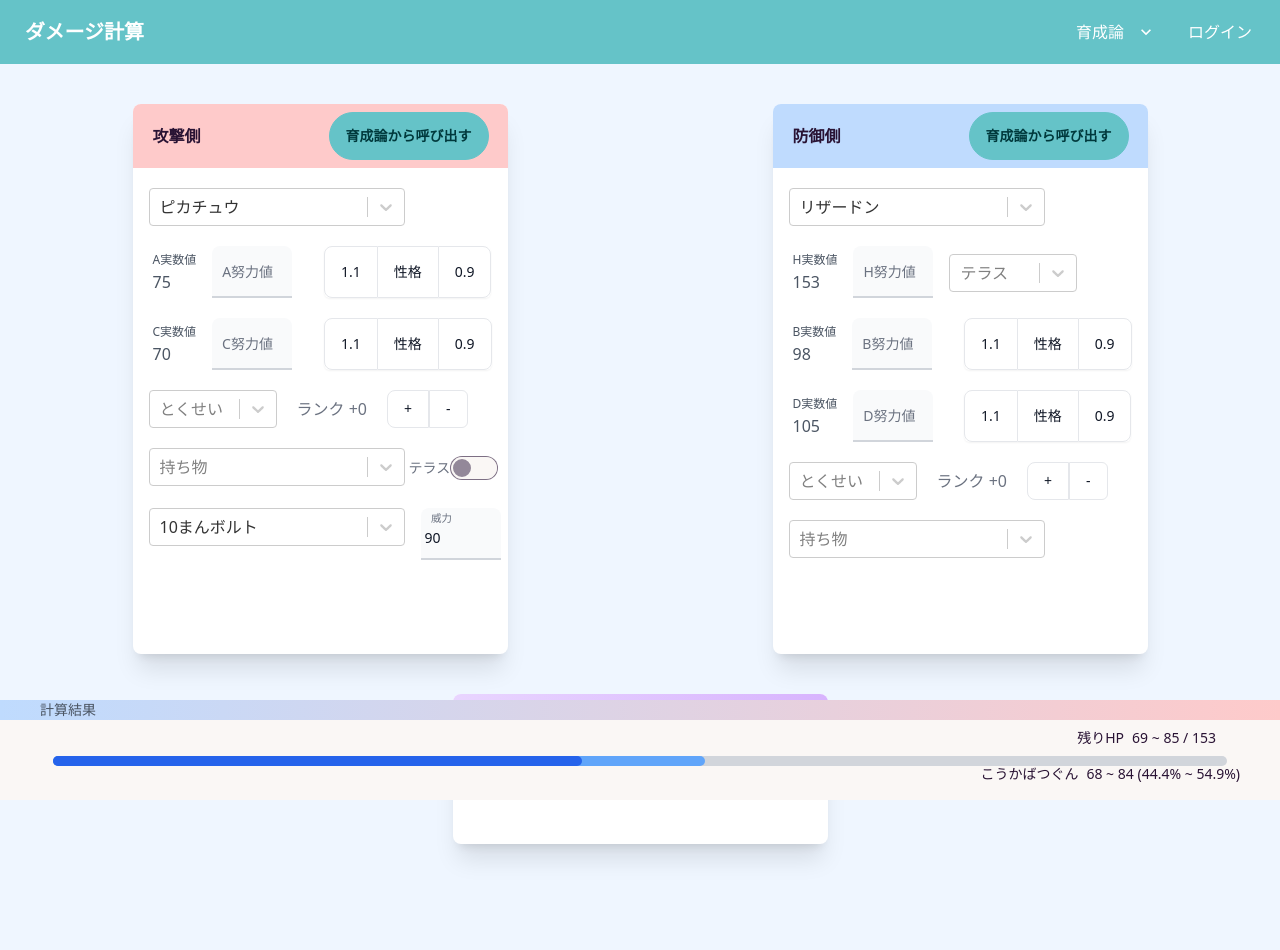
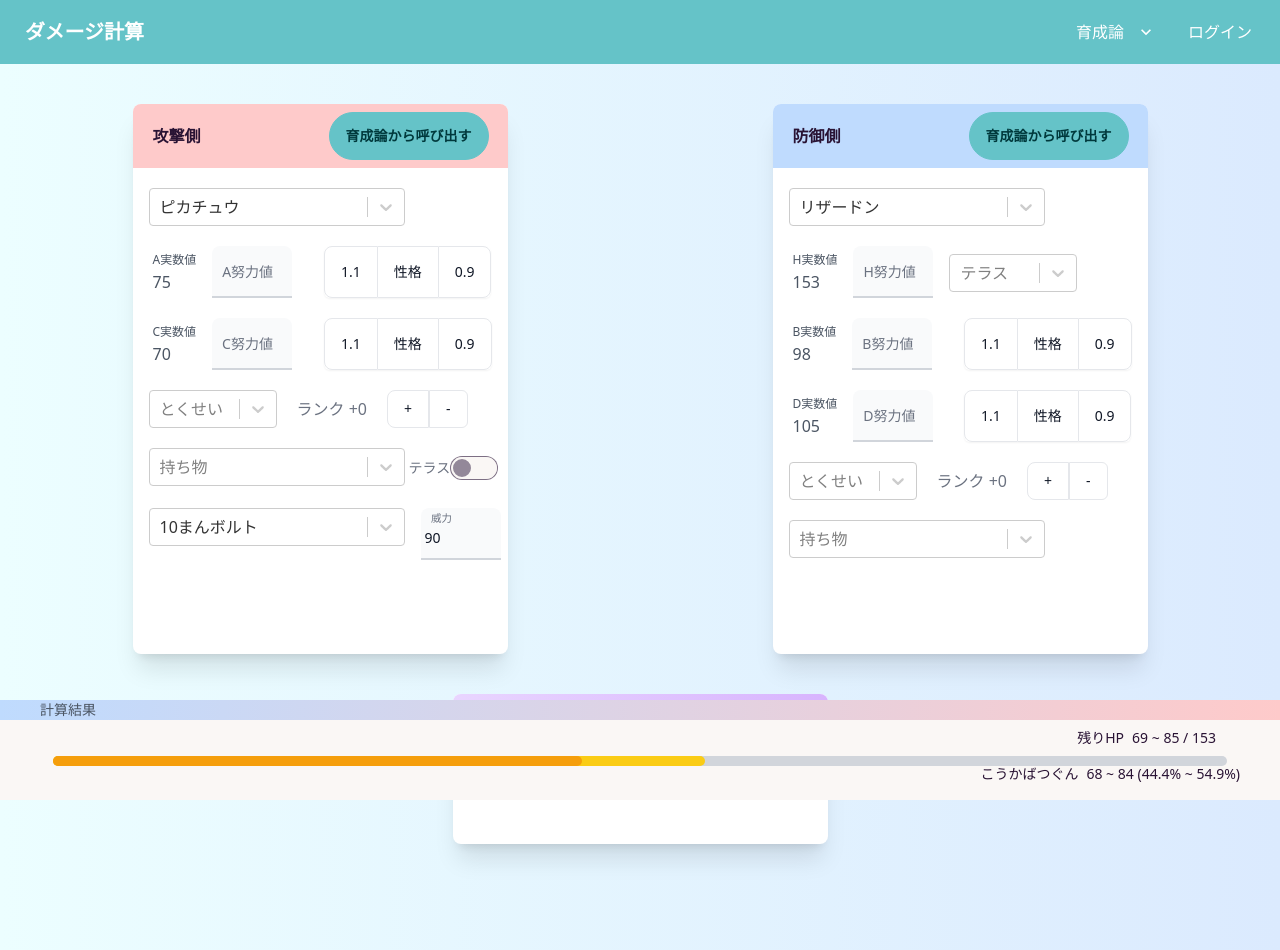
Before and after one commit to hagoromo2000/poke_calculator_react, a React (Create React App) app: page / in a window 1280 px wide. Built offline with nearby package versions, Linux system fonts and the light colour scheme; no server answers.

Commit message:
Fix:デザインの修正、ダメージバーの色が残HPで変動するように修正 #19

```diff
--- a/src/App.js
+++ b/src/App.js
@@ -18,7 +18,7 @@
 function App() {
   return (
     <>
-      <div className="min-h-screen bg-blue-50 ... ">
+      <div className="min-h-screen bg-gradient-to-r from-cyan-50 to-blue-100 ...">
         <ToastContainer
           position="top-center"
           autoClose={5000}
--- a/src/components/Footer.jsx
+++ b/src/components/Footer.jsx
@@ -37,7 +37,13 @@
                 }}
               ></div>
               <div
-                className="bg-blue-400 text-xs font-medium text-blue-100 text-center p-0.5 leading-none rounded-full h-2.5 absolute top-0 bottom-0 left-0 right-0"
+                className={`${
+                  props.maxDamage / props.hp > 0.8
+                    ? "bg-red-400"
+                    : props.maxDamage / props.hp > 0.5
+                    ? "bg-yellow-400"
+                    : "bg-blue-400"
+                } text-xs font-medium text-blue-100 text-center p-0.5 leading-none rounded-full h-2.5 absolute top-0 bottom-0 left-0 right-0`}
                 style={{
                   width: `${
                     props.minDamage / props.hp > 1
@@ -50,7 +56,13 @@
                 {/* {(100 - (props.minDamage / props.hp) * 100).toFixed(1)}% */}
               </div>
               <div
-                className="bg-blue-600 text-xs font-medium text-blue-100 text-center p-0.5 leading-none rounded-full h-2.5 absolute top-0 bottom-0 left-0 right-0"
+                className={`${
+                  props.maxDamage / props.hp > 0.8
+                    ? "bg-red-600"
+                    : props.maxDamage / props.hp > 0.5
+                    ? "bg-amber-500"
+                    : "bg-blue-600"
+                } text-xs font-medium text-blue-100 text-center p-0.5 leading-none rounded-full h-2.5 absolute top-0 bottom-0 left-0 right-0`}
                 style={{
                   width: `${
                     props.maxDamage / props.hp > 1
--- a/src/components/Header.jsx
+++ b/src/components/Header.jsx
@@ -19,7 +19,7 @@
           </div>
         </div>
         <div className="flex-none">
-          <ul className="menu menu-horizontal px-1 text-white">
+          <ul className="menu menu-horizontal px-1 text-white ">
             <li tabIndex={0}>
               <a>
                 育成論
@@ -33,7 +33,7 @@
                   <path d="M7.41,8.58L12,13.17L16.59,8.58L18,10L12,16L6,10L7.41,8.58Z" />
                 </svg>
               </a>
-              <ul className="p-2 bg-primary">
+              <ul className="p-2 bg-primary shadow-xl bg-emerald-400">
                 <li>
                   <Link to={`/posts`}>育成論一覧</Link>
                 </li>
@@ -123,7 +123,7 @@
           <path d="M7.41,8.58L12,13.17L16.59,8.58L18,10L12,16L6,10L7.41,8.58Z" />
         </svg>
       </a>
-      <ul className="pr-2 bg-primary">
+      <ul className="py-2 pr-2 bg-primary shadow-xl bg-emerald-400">
         <li>
           <Link to={"/mypage/"}>マイページ</Link>
         </li>
--- a/src/pages/Calculator.jsx
+++ b/src/pages/Calculator.jsx
@@ -37,7 +37,7 @@
     useState(1);
   const [
     specialDefenseMultiplierByWeather,
-    setSpecialDefenseMultiplierByWeather
+    setSpecialDefenseMultiplierByWeather,
   ] = useState(1);
 
   const [field, setField] = useState(null);
@@ -89,7 +89,7 @@
     defenseType1,
     defenseType2,
     attackerFirstType,
-    attackerSecondType
+    attackerSecondType,
   ]);
 
   //　各種値が変化すると、副作用で基礎ダメージが計算される。
@@ -158,7 +158,7 @@
     damageMultiplierByWeather,
     defenseMultiplierByWeather,
     specialDefenseMultiplierByWeather,
-    damageMultiplierByField
+    damageMultiplierByField,
   ]);
 
   // 基礎ダメージが計算されると、乱数幅を掛けた最大ダメージと最小ダメージが算出され、それに各種倍率を掛けて最終的なダメージが算出される。
@@ -224,7 +224,7 @@
           teraType={teraType}
         />
       </div>
-      <div className="h-64 bg-blue-50">
+      <div className="h-64">
         <Environment setWeather={setWeather} setField={setField} />
       </div>
       <Footer
```
Also changed, not shown: public/images/btn_google_signin_light_normal_web.png (deleted).
